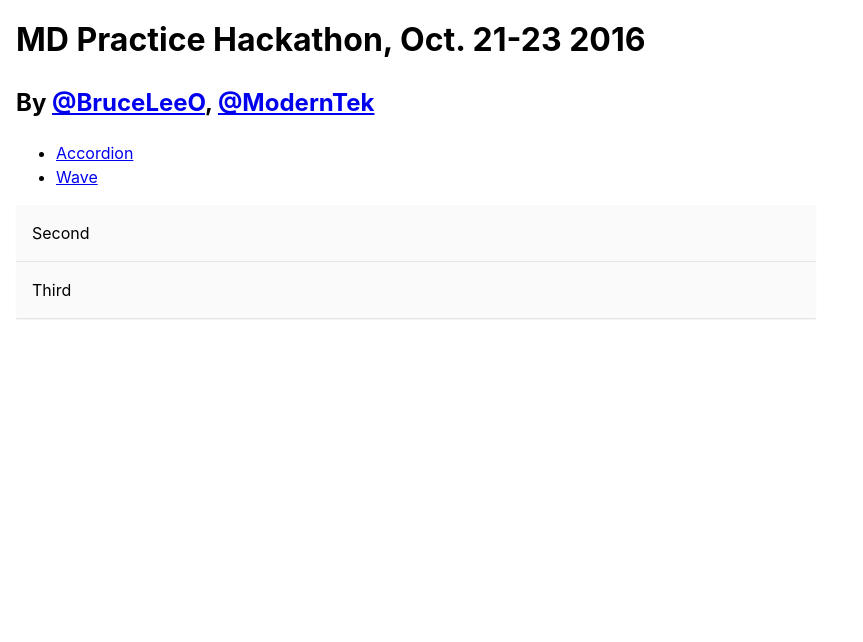
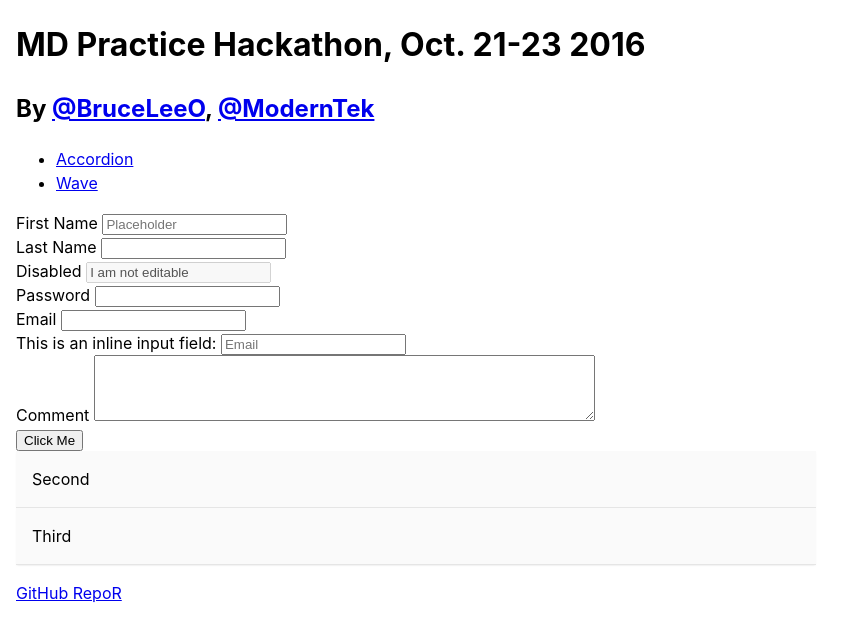
Before and after one commit to Zesc/HackathonMD-12-09-2016, a plain HTML site: page index.html in a window 1280 px wide. Shown: the whole page, without its empty margins (0-863 px from the left). Drawn offline with Linux system fonts and the light colour scheme.

Commit message:
add form, input fields, textarea and buttons

```diff
--- a/index.html
+++ b/index.html
@@ -1,10 +1,12 @@
+<!DOCTYPE html>
 <html lang="en">
 <head>
 	<meta charset="UTF-8">
 	<title>MD Hackathon, Dec. 09-11 2016</title>
 	<!-- Styles -->
 	<link rel="stylesheet" href="./ui/accordion/accordion.css">
-  <link rel="stylesheet"
+	<!--<link rel="stylesheet" href="./ui/form/form.css"> -->
+	<link rel="stylesheet" href="./ui/form/form1.css">
 	<link rel="stylesheet" href="./ui/wave/wave.css">
 	<!-- Demo Styles -->
 	<style>
@@ -19,6 +21,7 @@
 	</style>
 </head>
 <body>
+
 	<div class="demo">
 		<header class="demo-header">
 			<h1>MD Practice Hackathon, Oct. 21-23 2016</h1>
@@ -31,6 +34,48 @@
 			</ul>
 		</nav>
 		<main class="demo-main">
+
+			<!-- Forms, Input fields, and textarea -->
+			<section class="form-row">
+				<form class="col s12">
+					<div class="form-row">
+						<div class="input-field col s6">
+							<label for="first_name">First Name</label>
+							<input type="test" name="first_name" id="first_name" placeholder="Placeholder" class="validate">
+						</div>
+						<div class="input-field col s6">
+							<label for="last-name">Last Name</label>
+							<input type="text" name="last_name" id="last_name" class="validate">
+						</div>
+						<div class="input-field col s12">
+							<label for="disabled">Disabled</label>
+							<input type="text" name="disabled" id="disabled" value="I am not editable" class="validate" disabled>
+						</div>
+						<div class="input-field col s12">
+							<label for="password">Password</label>
+							<input type="password" name="password" id="password" class="validate">
+						</div>
+						<div class="input-field col s12">
+							<label for="email">Email</label>
+							<input type="email" name="email" id="email" class="validate">
+						</div>
+						<div class="input-field inline">
+							This is an inline input field:
+							<input type="email" id="email" class="validate" placeholder="Email">
+						</div>
+						<div>
+							<label for="comment">Comment</label>
+							<textarea id="comment" rows="4" cols="60"></textarea>
+						</div>
+						<div>
+					  		<button type="submit">Click Me</button>
+					  	</div>
+					</div>
+				</form>
+			</section>
+
+			<section>
+				<div>
 		 			<div class="accordion-panel">
 						<input id="accordion-input-2" class="accordion-input" type="radio" name="accordion-1">
 						<label for="accordion-input-2" class="accordion-toggle">Second</label>
@@ -55,7 +100,8 @@
 			</section>
 	</main>
 	<footer class="demo-footer">
-      <p><a href="https://github.com/ModernTek/HackathonMD-12-09-2016>GitHub RepoR</a></p>
+			<p><a href="https://github.com/ModernTek/HackathonMD-12-09-2016"
+			>GitHub RepoR</a></p>
 		</footer>
 	</div>
 	</body>
--- /dev/null
+++ b/ui/form/form.css
@@ -0,0 +1,52 @@
+* {
+	box-sizing: border-box;
+}
+
+form {
+	margin: 100px auto;
+	width: 650px;
+	background-color: #339933;
+	padding: 1% 1%;
+	border: 2px solid #eff;
+	border-radius: .85em;
+	top: 200px;
+}
+
+form div + div {
+	margin-top: .5em;
+}
+
+label {
+	text-transform: capitalize;
+	font-size: 22px;
+	font-style: italic;
+	width: 190px;
+	text-align: left;
+	display: inline-block;
+	font-weight: 800;
+	border-radius: .95em
+}
+
+p {
+	font-size: 16px;
+	font-style: italic;
+	text-align: left;
+	display: inline-block;
+	font-weight: 800;
+}
+
+input {
+	color: #ff3300;
+	font-size: 20px;
+	font-style: italic;
+	border: 2px solid #aee;
+	width: 250px;
+}
+
+textarea {
+	color: #ff3300;
+	font-size: 20px;
+	font-style: italic;
+	border: 2px solid #aee;
+	width: 450px;
+}
```
Also changed, not shown: ui/form/form1.css (added). Lines whose indentation alone changed are shown as unchanged.
